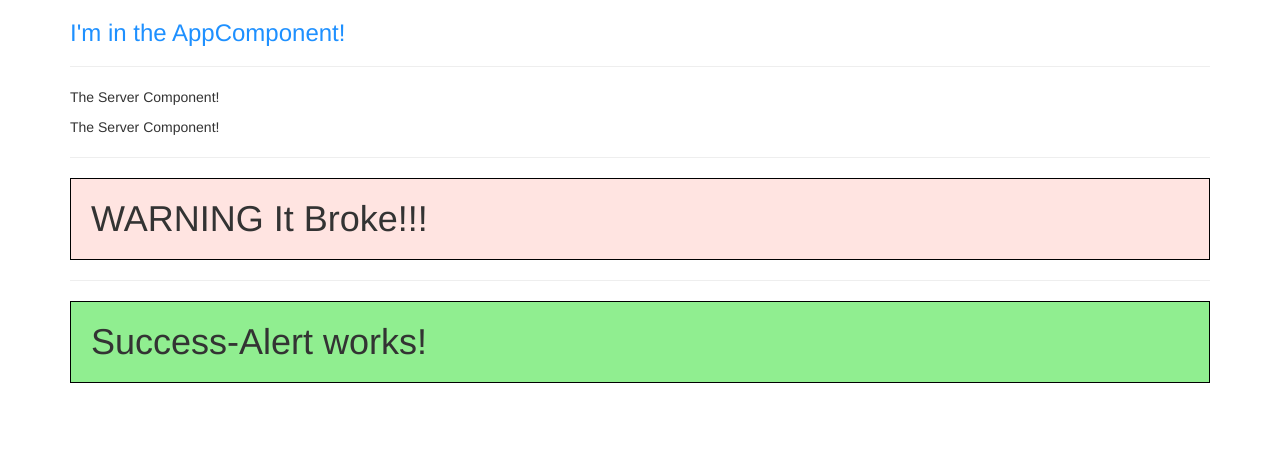
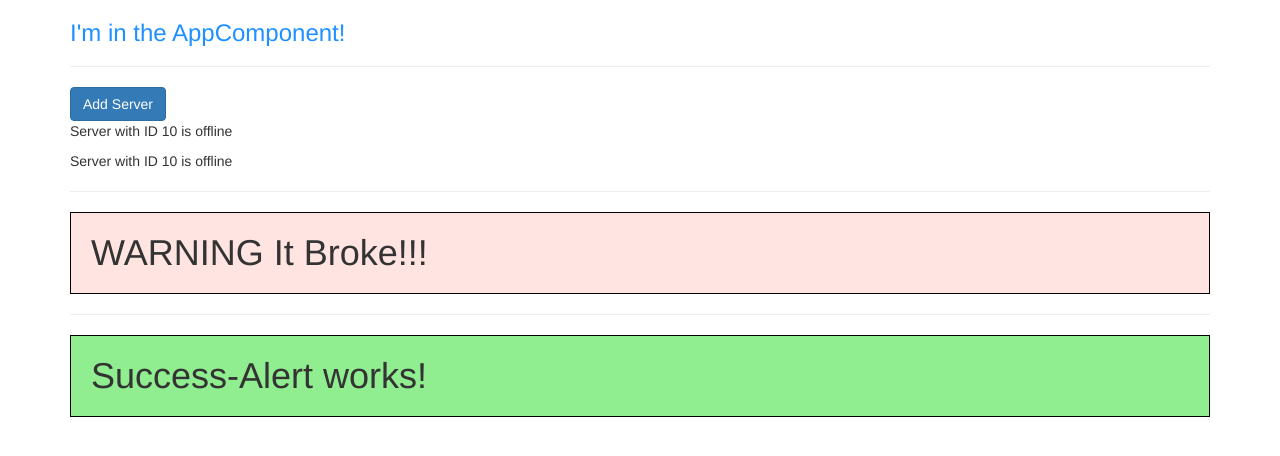
Before and after one commit to durabilliam/Angular-Practice, an Angular app: page / in a window 1280 px wide. Shown: the top 456 px of the page. Built offline with nearby package versions, Linux system fonts and the light colour scheme.

Commit message:
string interpolation and property binding examples

```diff
--- a/src/app/server/server.component.html
+++ b/src/app/server/server.component.html
@@ -1 +1 @@
-<p>The Server Component!</p>
+<p>{{ 'Server' }} with ID {{ serverId }} is  {{ getServerStatus() }}</p>
--- a/src/app/server/server.component.ts
+++ b/src/app/server/server.component.ts
@@ -5,5 +5,10 @@ import { Component } from "@angular/core";
   templateUrl: './server.component.html'
 })
 export class ServerComponent {
+  serverId = 10;
+  serverStatus = 'offline';
 
+  getServerStatus() {
+    return this.serverStatus;
+  }
 }
--- a/src/app/servers/servers.component.html
+++ b/src/app/servers/servers.component.html
@@ -1,2 +1,3 @@
+<button class="btn btn-primary" [disabled]="!allowNewServer">Add Server</button>
 <app-server></app-server>
 <app-server></app-server>
--- a/src/app/servers/servers.component.ts
+++ b/src/app/servers/servers.component.ts
@@ -4,14 +4,20 @@ import { Component, OnInit } from '@angular/core';
   selector: 'app-servers',  //usually select by component
   // selector: '[app-servers]',  //selecting by attribute
   // selector: '.app-servers',  //selecting by class
-  template: `
-    <app-server></app-server>
-    <app-server></app-server>`,
+  // template: `
+  //   <app-server></app-server>
+  //   <app-server></app-server>`,
+  templateUrl: './servers.component.html',
   styleUrls: ['./servers.component.css']
 })
 export class ServersComponent implements OnInit {
+  allowNewServer = false;
 
-  constructor() { }
+  constructor() {
+    setTimeout(() => {
+      this.allowNewServer = true;
+    },2000)
+  }
 
   ngOnInit(): void {
   }
```
